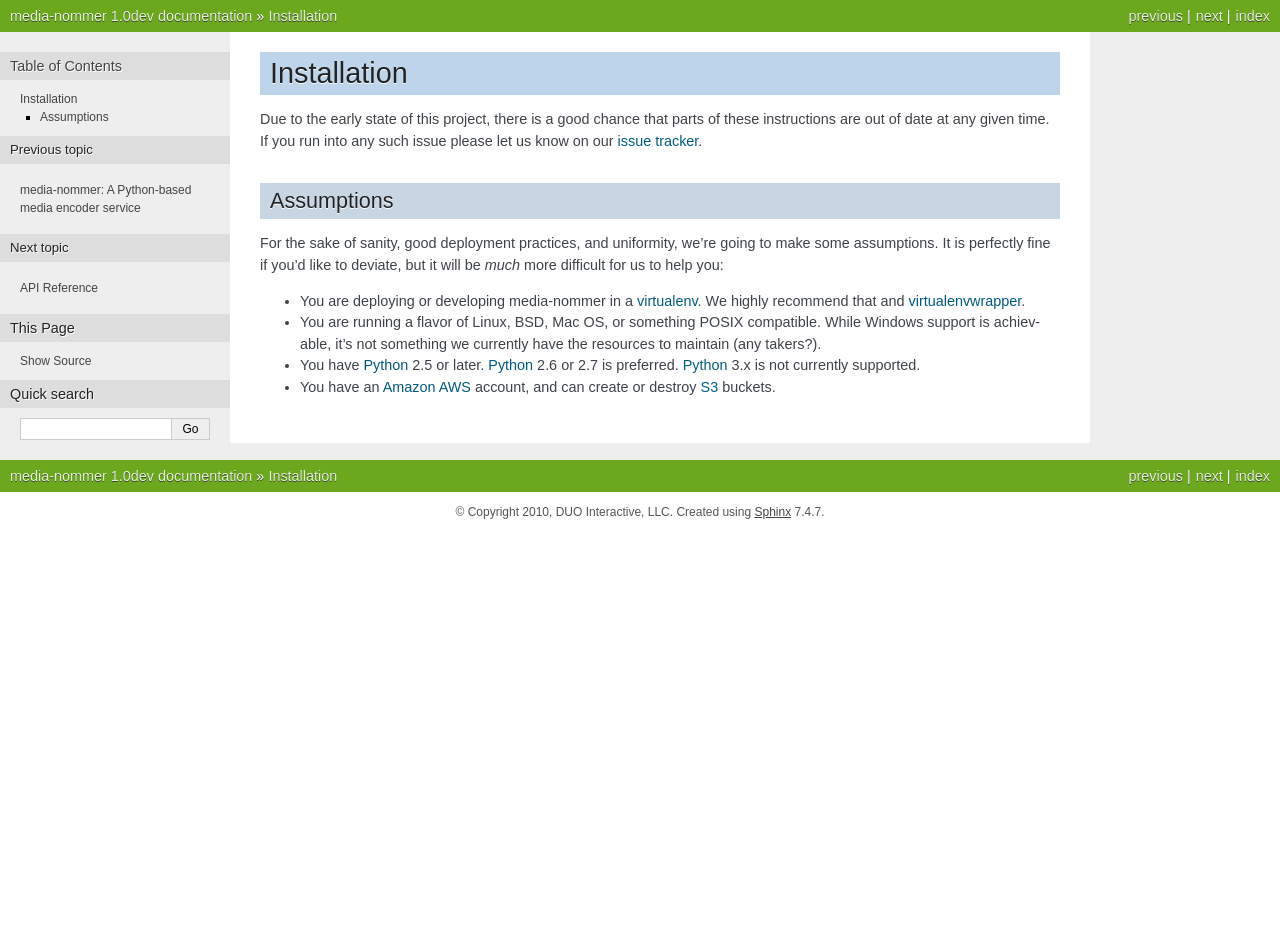
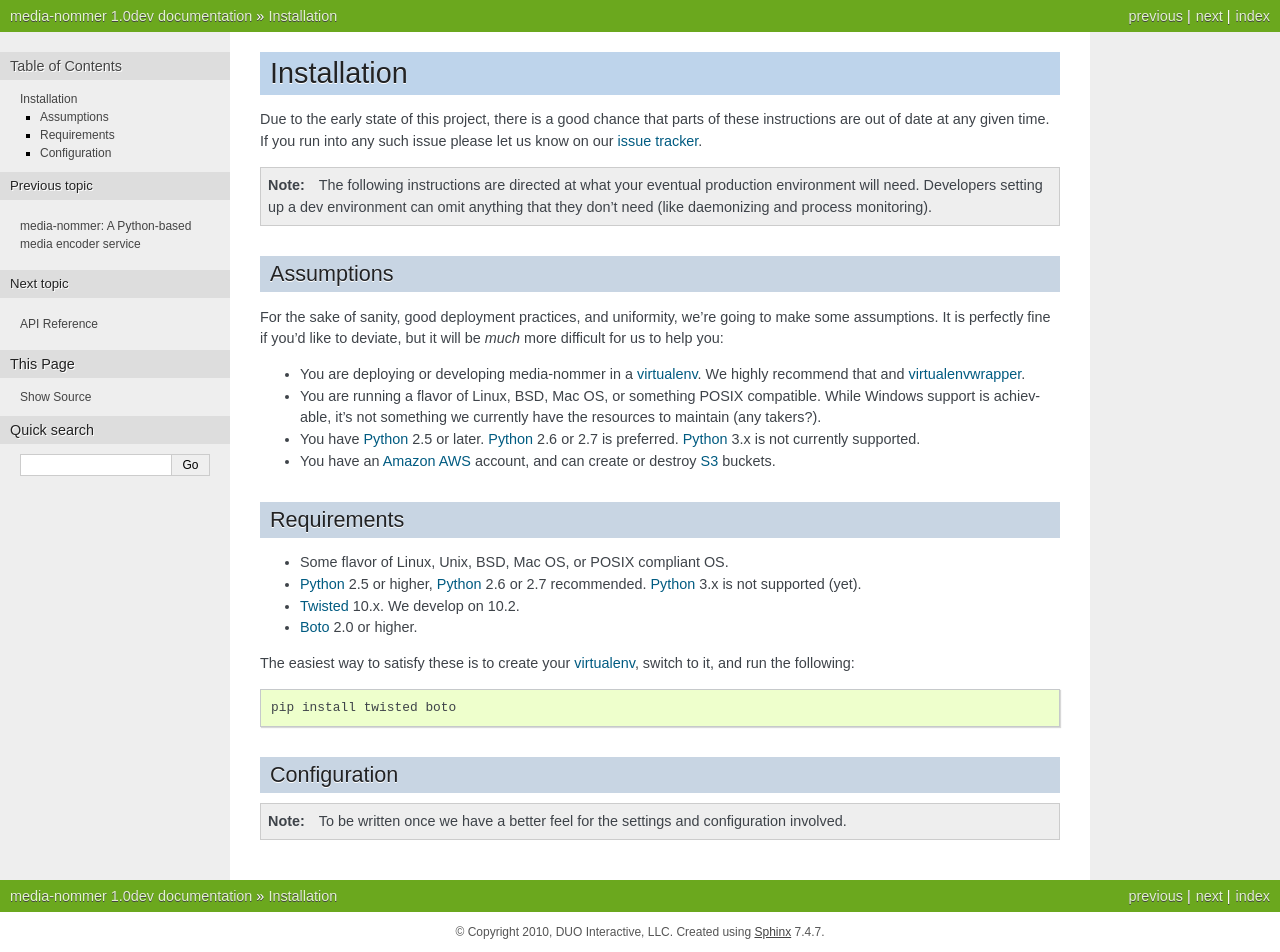
Before and after one commit to duointeractive/media-nommer, a Sphinx documentation site: the page built from doc_src/source/installation.rst, in a window 1280 px wide. Built offline with Sphinx 7.4.7, drawn with Linux system fonts in a browser that asks for light colours; before the commit the page ends 900 px from its top, so only the background shows below that.

Commit message:
Good chunk of the installation instructions.

```diff
--- a/doc_src/source/installation.rst
+++ b/doc_src/source/installation.rst
@@ -8,6 +8,11 @@ Installation
 Due to the early state of this project, there is a good chance that parts of
 these instructions are out of date at any given time. If you run into any such
 issue please let us know on our `issue tracker`_.
+
+.. note::
+    The following instructions are directed at what your eventual production
+    environment will need. Developers setting up a dev environment can omit
+    anything that they don't need (like daemonizing and process monitoring).
 
 Assumptions
 -----------
@@ -23,3 +28,24 @@ but it will be *much* more difficult for us to help you:
 * You have Python_ 2.5 or later. Python_ 2.6 or 2.7 is preferred. Python_ 3.x is
   not currently supported.
 * You have an `Amazon AWS`_ account, and can create or destroy S3_ buckets.
+
+Requirements
+------------
+
+* Some flavor of Linux, Unix, BSD, Mac OS, or POSIX compliant OS.
+* Python_ 2.5 or higher, Python_ 2.6 or 2.7 recommended. Python_ 3.x is not
+  supported (yet).
+* Twisted_ 10.x. We develop on 10.2.
+* Boto_ 2.0 or higher.
+
+The easiest way to satisfy these is to create your virtualenv_, switch to
+it, and run the following::
+
+    pip install twisted boto
+
+Configuration
+-------------
+
+.. note::
+    To be written once we have a better feel for the settings and
+    configuration involved.
```
